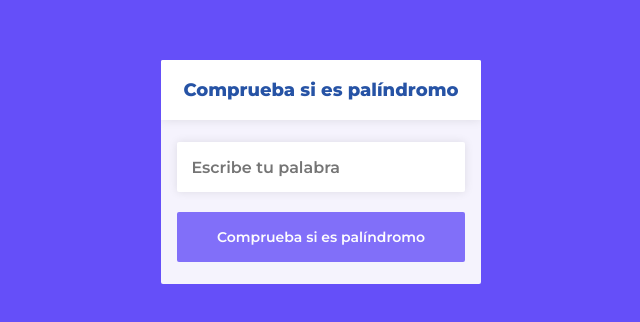
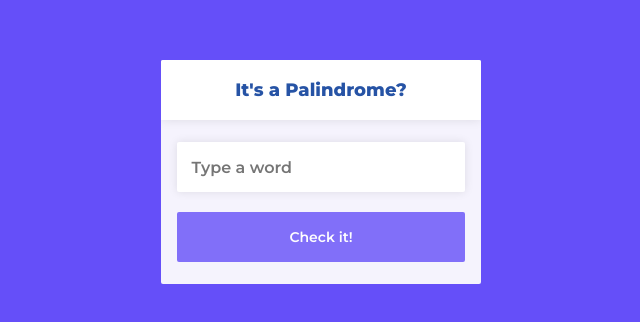
Before and after one commit to Nachomontoya/Simple-palindrome-exercise, a plain HTML site: page index.html in a window 1280 px wide. Shown: the part 236-558 px from the top of the page, without its empty margins (319-959 px from the left). Drawn offline with Linux system fonts and the light colour scheme.

Commit message:
Update index.html

```diff
--- a/index.html
+++ b/index.html
@@ -6,7 +6,7 @@
             name="viewport"
             content="width=device-width, initial-scale=1, shrink-to-fit=no"
         />
-        <title>Ejercicios Javascript</title>
+        <title>Palindrome Words</title>
         <link
             href="https://fonts.googleapis.com/css2?family=Montserrat:ital,wght@0,300;0,500;0,600;0,800;1,400&display=swap"
             rel="stylesheet"
@@ -18,13 +18,13 @@
     <body>
         <div class="whitebox">
             <div id="main-title" class="title">
-                <h1>Comprueba si es palíndromo</h1>
+                <h1>It's a Palindrome?</h1>
             </div>
 
             <form id="check" class="check-form">
-                <input type="text" id="text-to-analize" class="form-imput" placeholder="Escribe tu palabra">
-                <p id="result" class="result-text">Este es un texto de prueba que se desplegará para dar el resultado de la palabra</p>
-                <button type="submit">Comprueba si es palíndromo</button>
+                <input type="text" id="text-to-analize" class="form-imput" placeholder="Type a word">
+                <p id="result" class="result-text"></p>
+                <button type="submit">Check it!</button>
             </form>
         </div>
 
```
